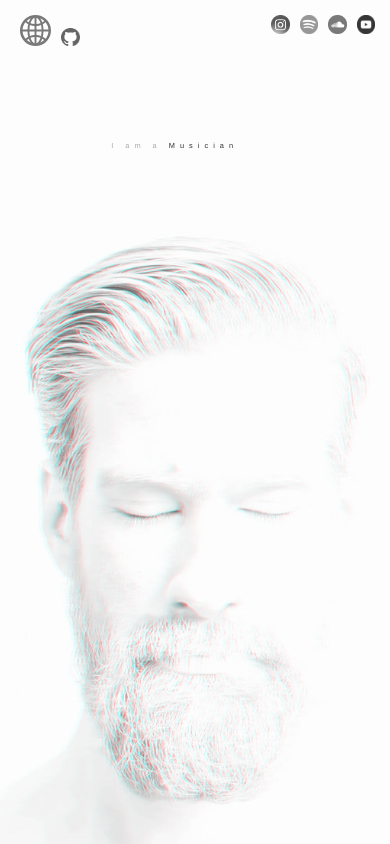
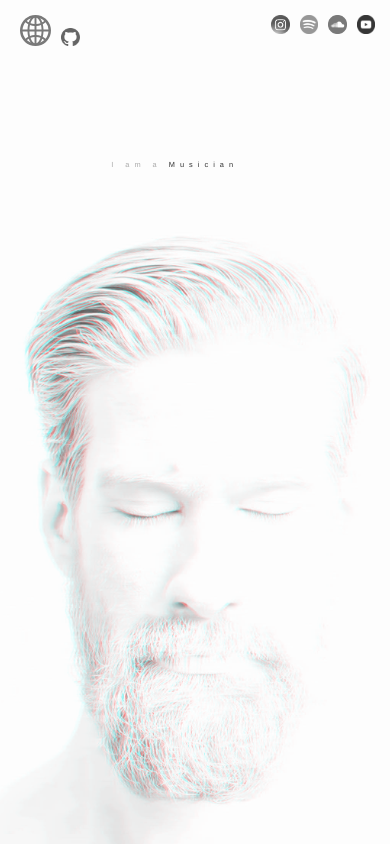
Before and after one commit to vanStaen/clementvanstaen, a React app: page / in a window 390 px wide. Built offline with nearby package versions, Linux system fonts and the light colour scheme.

Commit message:
place revolving text 80vh from bottom

```diff
--- a/src/components/RevolvingText/RevolvingText.less
+++ b/src/components/RevolvingText/RevolvingText.less
@@ -63,6 +63,6 @@
 
 @media only screen and (max-width: 670px) {
   .revolving__container {
-    bottom: calc(100vh - 150px);
+    bottom: calc(80vh);
   }
 }
```
